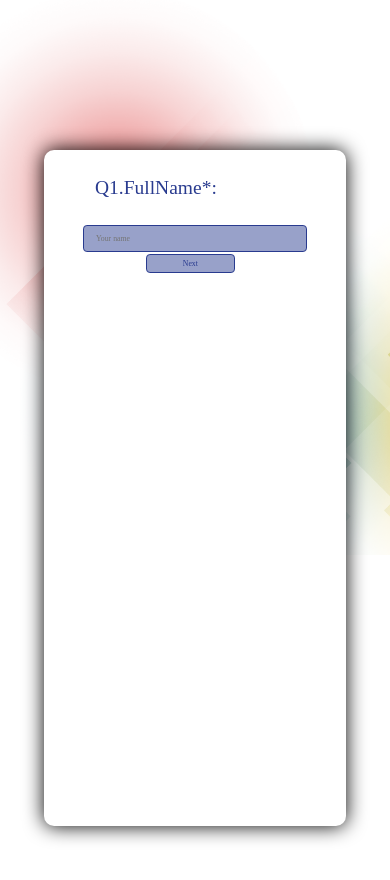
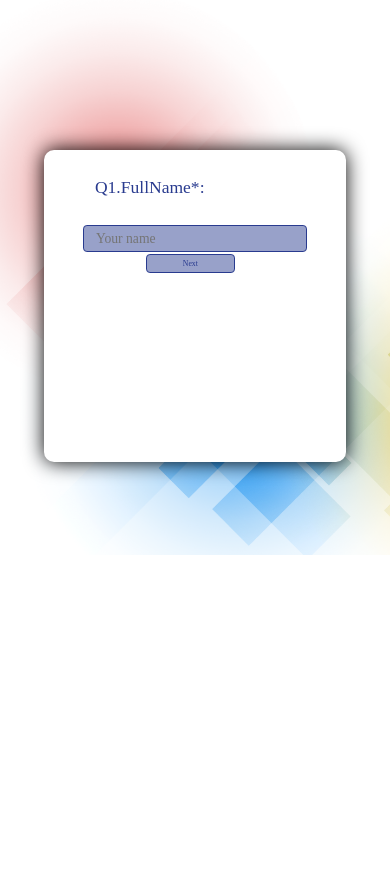
Before and after one commit to SamahFarez/meh, a plain HTML site: page index.html in a window 390 px wide. After the commit the page ends 844 px from the top, so only its background shows below. Drawn offline with Linux system fonts and the light colour scheme.

Commit message:
Update questions.css

```diff
--- a/questions.css
+++ b/questions.css
@@ -39,12 +39,12 @@ body {
 
     .container {
         padding: 20px 10vw;
-        height: 80vh !important;
+        height: 80vw !important;
 
     }
 
     .question{
-            font-size: 5vw !important;
+            font-size: 4.5vw !important;
 
     }
 
@@ -52,6 +52,7 @@ body {
     .select {
         border: 1px solid #293B8F;
         margin-bottom: 0 !important;
+        font-size : 3.5vw !important;
 
     }
 
```
